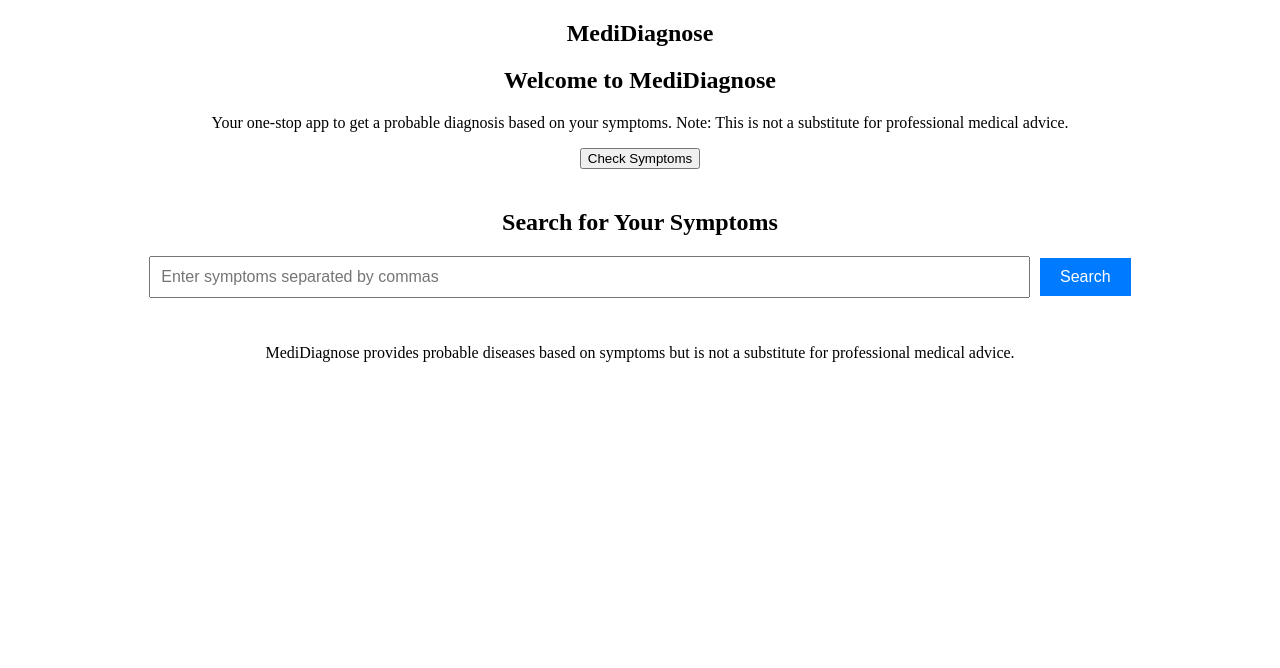
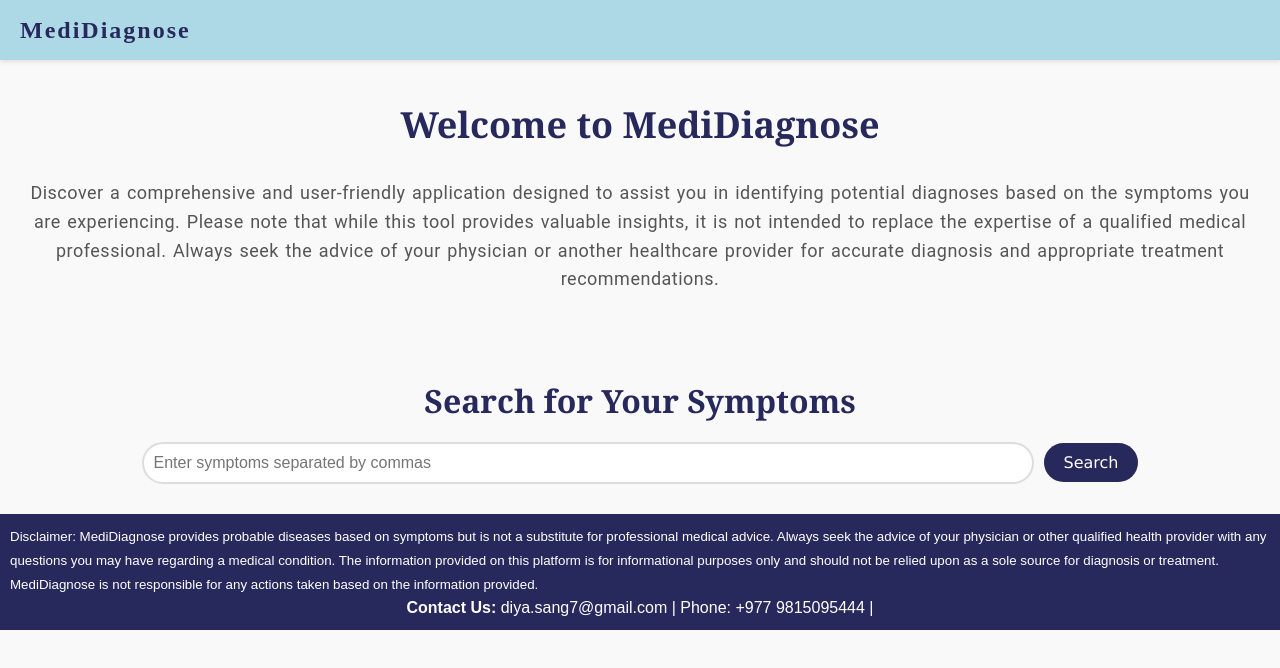
Before and after one commit to codewithme33/404, a React (Create React App) app in the folder client/: page / in a window 1280 px wide. Shown: the top 668 px of the page. Built offline with nearby package versions, Linux system fonts and the light colour scheme.

Commit message:
Add css file to every components

```diff
--- a/client/src/api/api.js
+++ b/client/src/api/api.js
@@ -1,11 +1,11 @@
 import axios from 'axios';
 
-const API_BASE_URL = 'http://127.0.0.1:5000/predict';
+const API_BASE_URL = 'http://localhost:4000/api/diseases';
 
 export const fetchDiseaseData = async (symptoms) => {
   try {
     const response = await axios.post(`${API_BASE_URL}/predict`, { symptoms });
-    return response.data; // The response contains disease name and treatment
+    return response.data;
   } catch (error) {
     console.error('Error fetching disease data:', error);
     throw error;
--- /dev/null
+++ b/client/src/components/Description.css
@@ -0,0 +1,22 @@
+.description {
+    text-align: center;
+    padding: 20px;
+    font-family: Arial, sans-serif;
+  }
+
+  .description h2 {
+    font-size: 36px;
+    font-family: 'Georgia', serif;
+    margin-top: 20px;
+    color: #27285c;
+  }
+
+  .description p {
+    font-size: 18px;
+    font-family: 'Roboto', Libre Baskerville;
+    line-height: 1.6;
+    letter-spacing: 0.5px;
+    word-spacing: 1.5px;
+    color: #555;
+    margin-top: 30px;
+  }
--- a/client/src/components/Description.jsx
+++ b/client/src/components/Description.jsx
@@ -1,11 +1,11 @@
-import React from "react";
+import React from 'react';
+import './Description.css';
 
 const Description = ({ onCheckSymptomsClick }) => {
   return (
     <div className="description">
       <h2>Welcome to MediDiagnose</h2>
-      <p>Your one-stop app to get a probable diagnosis based on your symptoms. Note: This is not a substitute for professional medical advice.</p>
-      <button onClick={onCheckSymptomsClick}>Check Symptoms</button>
+      <p>Discover a comprehensive and user-friendly application designed to assist you in identifying potential diagnoses based on the symptoms you are experiencing. Please note that while this tool provides valuable insights, it is not intended to replace the expertise of a qualified medical professional. Always seek the advice of your physician or another healthcare provider for accurate diagnosis and appropriate treatment recommendations.</p>
     </div>
   );
 };
--- /dev/null
+++ b/client/src/components/Footer.css
@@ -0,0 +1,25 @@
+footer {
+    background-color: #27285c;
+    color: white;
+
+    bottom: 0;
+    width: 100%;
+    text-align: center;
+  }
+
+  footer p {
+    margin: 0;
+    color: white;
+    text-align: left;
+
+  }
+  #contact {
+    margin: 0;
+    color: white;
+    text-align: center;
+
+  }
+
+  footer .container {
+    padding: 10px;
+  }
--- a/client/src/components/Footer.jsx
+++ b/client/src/components/Footer.jsx
@@ -1,14 +1,25 @@
 import React from 'react';
-/* import './Footer.css'; */
+import { Container } from 'react-bootstrap';
+import './Footer.css';
 
-const Footer = () => {
+function Footer() {
   return (
-    <footer>
-      <p>
-        MediDiagnose provides probable diseases based on symptoms but is not a substitute for professional medical advice.
-      </p>
+    <footer className="bg-light text-center py-3 mt-5">
+      <Container>
+        <p>
+          <small>
+            Disclaimer: MediDiagnose provides probable diseases based on symptoms but is not a substitute for professional medical advice.
+    Always seek the advice of your physician or other qualified health provider with any questions you may have regarding a medical condition.
+    The information provided on this platform is for informational purposes only and should not be relied upon as a sole source for diagnosis or treatment.
+    MediDiagnose is not responsible for any actions taken based on the information provided.
+          </small>
+        </p>
+        <p id="contact">
+          <strong>Contact Us:</strong> diya.sang7@gmail.com | Phone: +977 9815095444 |
+        </p>
+      </Container>
     </footer>
   );
-};
+}
 
 export default Footer;
--- /dev/null
+++ b/client/src/components/Navbar.css
@@ -0,0 +1,23 @@
+.navbar {
+    background-color: lightblue;
+    padding: 10px 20px;
+    display: flex;
+    align-items: center;
+    justify-content: flex-start;
+    height: 40px;
+    box-shadow: 0 2px 4px rgba(0, 0, 0, 0.1);
+  }
+
+
+.navbar h6 {
+    font-family: cursive;
+    font-weight: bold;
+    font-size: 1.5rem;
+    color: #27285c;
+    text-transform: lowercase;
+    letter-spacing: 2px;
+  }
+
+  .navbar h6 .capital-letters {
+    text-transform: uppercase;
+  }
--- a/client/src/components/Navbar.jsx
+++ b/client/src/components/Navbar.jsx
@@ -1,10 +1,12 @@
 import React from 'react';
-/* import './Navbar.css'; */
+import './Navbar.css';
 
 const Navbar = () => {
   return (
     <nav className="navbar">
-      <h1>MediDiagnose</h1>
+      <h6>
+        <span className="capital-letters">M</span>edi<span className="capital-letters">D</span>iagnose
+      </h6>
     </nav>
   );
 };
--- /dev/null
+++ b/client/src/components/SearchBar.css
@@ -0,0 +1,62 @@
+body {
+    font-family: 'Arial', sans-serif;
+    background-color: #f9f9f9;
+    margin: 0;
+    padding: 0;
+  }
+
+  h2 {
+    font-size: 2em;
+    color: #27285c;
+    font-family: 'Georgia', serif;
+    font-weight: bold;
+    margin-bottom: 20px;
+  }
+
+  input[type="text"] {
+    padding: 12px;
+    width: 70%;
+    font-size: 16px;
+    margin-bottom: 10px;
+    border: 2px solid #ddd;
+    border-radius: 25px;
+    outline: none;
+    transition: background-color 0.3s ease, border-color 0.3s ease;
+  }
+
+  input[type="text"]:focus {
+    background-color: #e6f7ff;
+    border-color: #27285c;
+  }
+
+  button {
+    padding: 12px 25px;
+    font-size: 16px;
+    background-color: #27285c;
+    color: #fff;
+    border: none;
+    border-radius: 25px;
+    font-family: 'Verdana', sans-serif;
+    cursor: pointer;
+    transition: background-color 0.3s ease, transform 0.2s ease;
+  }
+
+  button:hover {
+    background-color: #27285c;
+    transform: scale(1.05);
+  }
+
+  button:active {
+    background-color:#27285c;
+    transform: scale(1);
+  }
+
+  p {
+    font-size: 1em;
+    color: #333;
+    line-height: 1.5;
+  }
+
+  h3, h4 {
+    color: #27285c;
+  }
--- a/client/src/components/SearchBar.jsx
+++ b/client/src/components/SearchBar.jsx
@@ -1,4 +1,5 @@
 import React, { useState } from "react";
+import './SearchBar.css';
 
 const SearchBar = () => {
   const [input, setInput] = useState("");
@@ -7,8 +8,6 @@ const SearchBar = () => {
 
   const handleSearch = async () => {
     try {
-      console.log("Sending symptoms:", input); // Debugging: Log input symptoms
-
       const response = await fetch("http://127.0.0.1:5000/predict", {
         method: "POST",
         headers: {
@@ -17,23 +16,14 @@ const SearchBar = () => {
         body: JSON.stringify({ symptoms: input }), // Pass the symptoms as input
       });
 
-      console.log("Server Response Status:", response.status); // Debugging: Log response status
-
       if (!response.ok) {
         throw new Error("Failed to fetch data from the server.");
       }
 
       const data = await response.json();
-      console.log("Server Response Data:", data); // Debugging: Log fetched data
-
-      if (data.disease && data.treatment) {
-        setResult(data);
-        setError(null); // Clear any previous errors
-      } else {
-        throw new Error("Unexpected response structure.");
-      }
+      setResult(data);
+      setError(null); // Clear any previous errors
     } catch (err) {
-      console.error("Error occurred:", err); // Debugging: Log error
       setError("Could not fetch results. Please try again.");
       setResult(null);
     }
@@ -59,7 +49,7 @@ const SearchBar = () => {
         style={{
           padding: "10px 20px",
           fontSize: "16px",
-          backgroundColor: "#007bff",
+          backgroundColor: "#27285c",
           color: "#fff",
           border: "none",
           cursor: "pointer",
@@ -72,9 +62,7 @@ const SearchBar = () => {
       {result && (
         <div style={{ marginTop: "20px", textAlign: "left" }}>
           <h3>You might be suffering from:</h3>
-          <p>
-            <strong>{result.disease}</strong>
-          </p>
+          <p><strong>{result.disease}</strong></p>
           <h4>Recommended Treatment:</h4>
           <p>{result.treatment}</p>
         </div>
```
Also changed, not shown: 1 other file (tests, documents, lock files or other folders).
